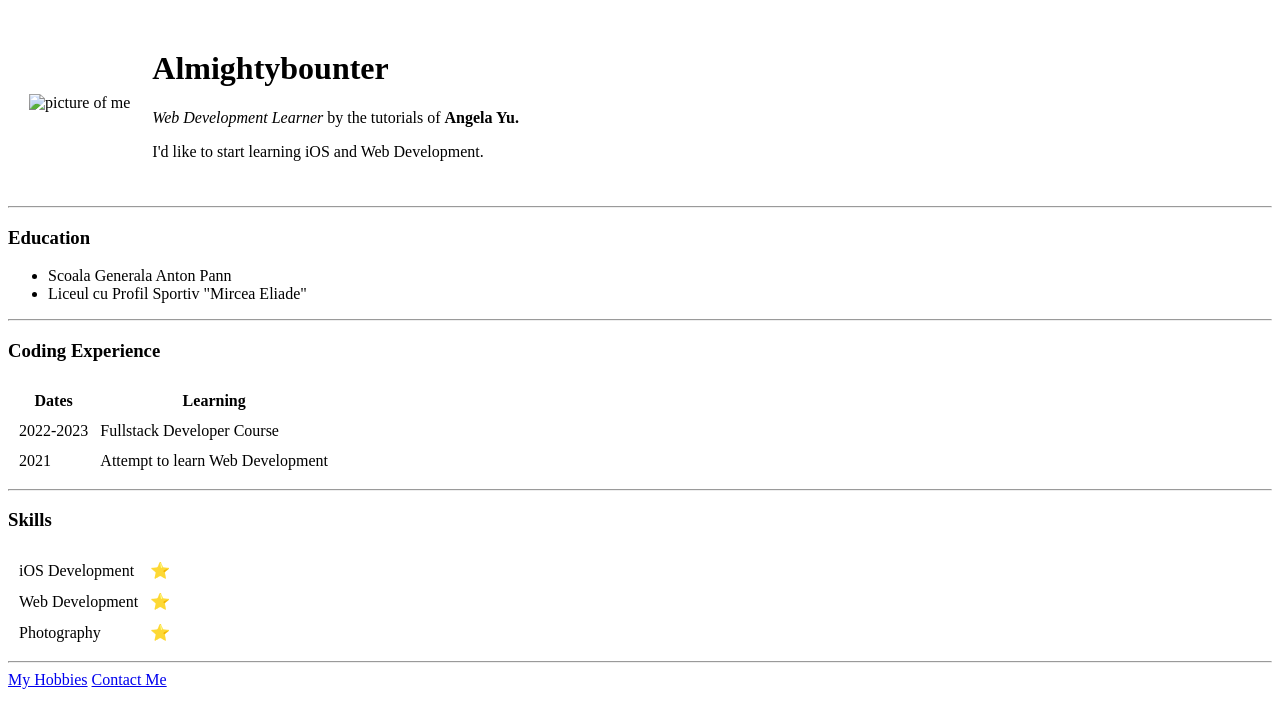
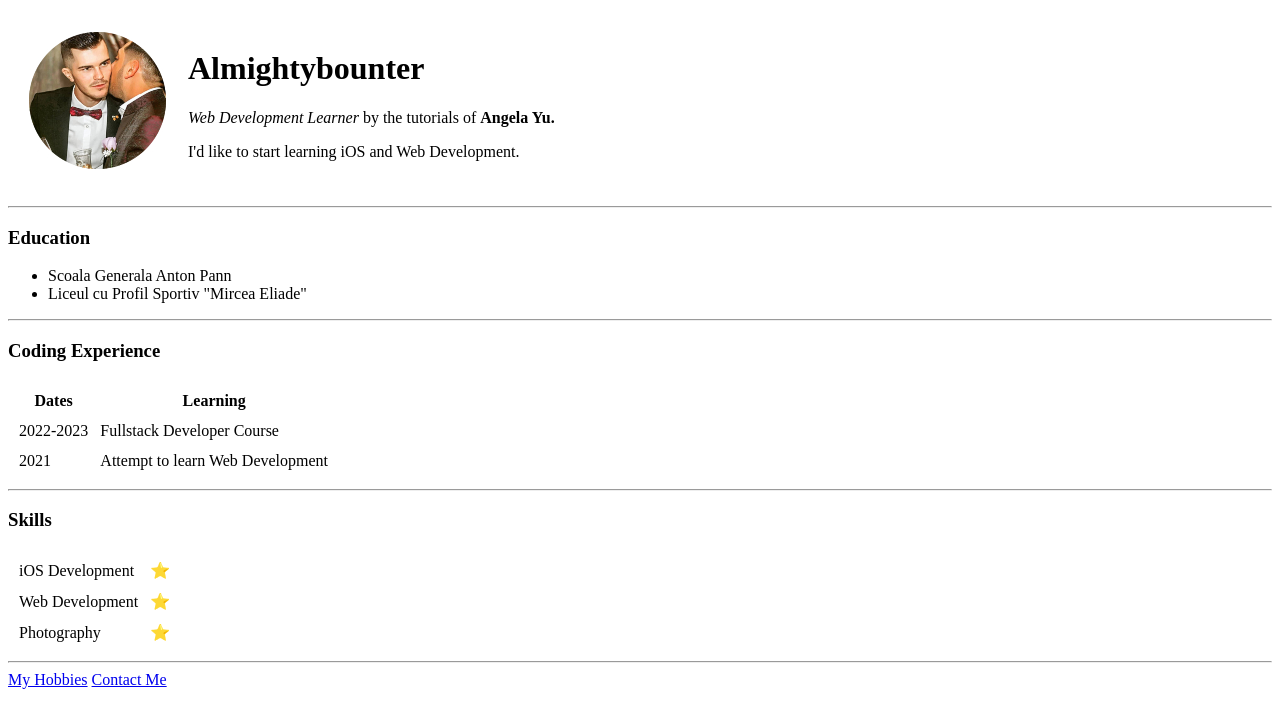
Before and after one commit to almightybounter/cv, a plain HTML site: page index.html in a window 1280 px wide. Drawn offline with Linux system fonts and the light colour scheme; the site is published under a folder, as on GitHub Pages, so addresses that start at the root find nothing.

Commit message:
Update index.html

```diff
--- a/index.html
+++ b/index.html
@@ -7,7 +7,7 @@
 <body>
   <table cellspacing="20">
     <tr>
-      <td><img src="/img/daniel.jpg" alt="picture of me"></td>
+      <td><img src="./img/daniel.jpg" alt="picture"></td>
       <td><h1>Almightybounter</h1>
         <p><em>Web Development Learner</em> by the tutorials of <strong>Angela Yu.</strong></p>
         <p>I'd like to start learning iOS and Web Development.</p></td>
```
